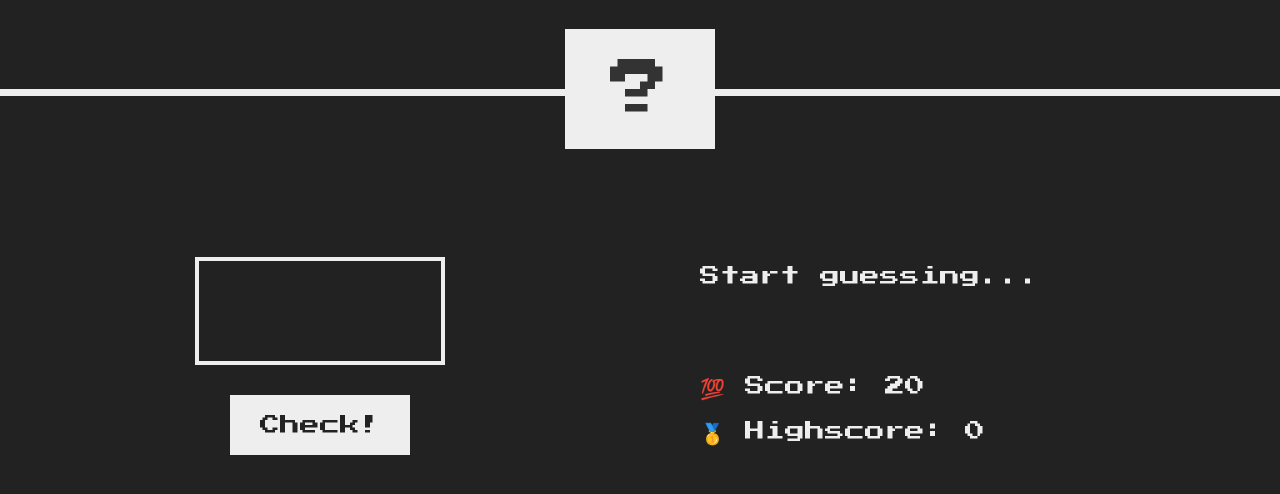
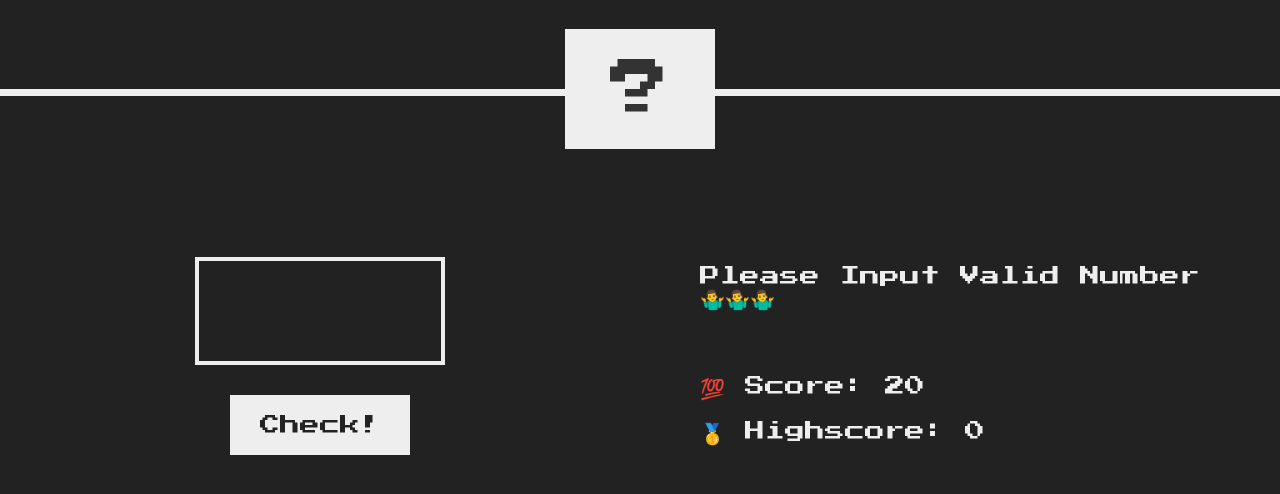
Before and after one commit to rodrip97/JSTutorials, a plain HTML site: page 05-Guess-My-Number/starter/index.html in a window 1280 px wide. Both pictures are taken after a click on the button "Check!". Shown: the part 184-678 px from the top of the page. Drawn offline with Linux system fonts and the light colour scheme.

Commit message:
Following the tutorial

```diff
--- a/05-Guess-My-Number/starter/index.html
+++ b/05-Guess-My-Number/starter/index.html
@@ -1,12 +1,14 @@
 <!DOCTYPE html>
 <html lang="en">
+
 <head>
   <meta charset="UTF-8" />
   <meta name="viewport" content="width=device-width, initial-scale=1.0" />
   <meta http-equiv="X-UA-Compatible" content="ie=edge" />
   <link rel="stylesheet" href="style.css" />
-    <title>Guess My Number!</title>
+  <title>Testing JS Funcs</title>
 </head>
+
 <body>
   <header>
     <h1>Guess My Number!</h1>
@@ -20,7 +22,7 @@
       <button class="btn check">Check!</button>
     </section>
     <section class="right">
-        <p class="message">Start guessing...</p>
+      <p class="message">Take A Guess</p>
       <p class="label-score">💯 Score: <span class="score">20</span></p>
       <p class="label-highscore">
         🥇 Highscore: <span class="highscore">0</span>
@@ -29,4 +31,5 @@
   </main>
   <script src="script.js"></script>
 </body>
+
 </html>
--- a/05-Guess-My-Number/starter/script.js
+++ b/05-Guess-My-Number/starter/script.js
@@ -1 +1,36 @@
-'use strict';
+'use sctrict';
+
+/* INTRO TO DOM
+console.log(document.querySelector('.message').textContent);
+document.querySelector('.message').textContent = 'Correct Number!';
+
+document.querySelector('.number').textContent = 13;
+document.querySelector('.score').textContent = 0;
+
+document.querySelector('.guess').value;
+document.querySelector('.guess').value = 5;
+*/
+
+/*
+const x = function () {
+  console.log(
+    'This is a function expression. Just needed to refresh memory on this'
+  );
+};
+*/
+
+const numberGuess = Math.floor(Math.random() * 21);
+console.log(numberGuess);
+
+document.querySelector('.check').addEventListener('click', function () {
+  const guess = Number(document.querySelector('.guess').value);
+  console.log(guess, typeof guess);
+
+  if (!guess) {
+    document.querySelector('.message').textContent =
+      'Please Input Valid Number🤷‍♂️🤷‍♂️🤷‍♂️';
+  }
+  if (guess == numberGuess) {
+    document.querySelector('.message').textContent = 'Nice Job you got it!!!';
+  }
+});
```
Also changed, not shown: package-lock.json (added). Lines whose indentation alone changed are shown as unchanged.
